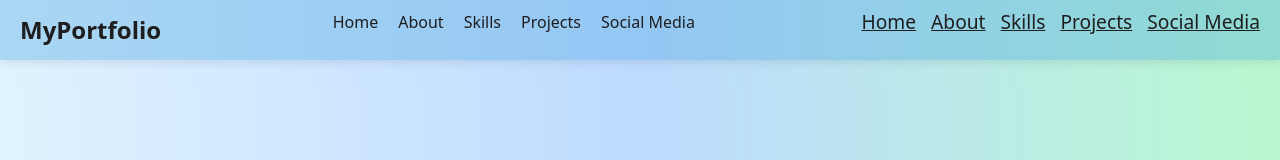
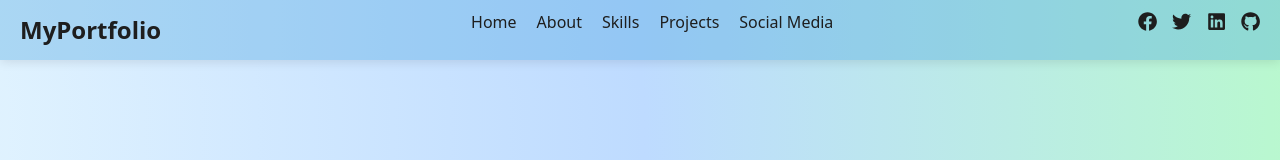
Before and after one commit to ShreyanshWillCode/PortFolio, a React (Vite) app in the folder portfolio/: page / in a window 1280 px wide. Shown: the top 160 px of the page. Built offline with nearby package versions, Linux system fonts and the light colour scheme; a web font is replaced by a local one.

Commit message:
updated navbar links

```diff
--- a/portfolio/src/App.jsx
+++ b/portfolio/src/App.jsx
@@ -130,7 +130,7 @@ const Portfolio = () => {
           <ProjectShowcase />
         </section>
 
-        <section id="social-media" className="py-5">
+        <section id="social-medias" className="py-5">
           <h2 className="text-center text-2xl font-bold mb-4">Social Media</h2>
           <SocialMedia />
         </section>
--- a/portfolio/src/components/Navbar.tsx
+++ b/portfolio/src/components/Navbar.tsx
@@ -1,13 +1,6 @@
-import React, { useState } from "react";
-import {
-  FaBars,
-  FaTimes,
-  FaFacebook,
-  FaTwitter,
-  FaLinkedin,
-  FaGithub,
-} from "react-icons/fa";
-import "./Navbar.css"; // We'll create this next
+import React, { useState } from 'react';
+import { FaBars, FaTimes, FaFacebook, FaTwitter, FaLinkedin, FaGithub } from 'react-icons/fa';
+import './Navbar.css'; // We'll create this next
 
 const Navbar: React.FC = () => {
   const [isMobileMenuOpen, setIsMobileMenuOpen] = useState(false);
@@ -23,68 +16,24 @@ const Navbar: React.FC = () => {
   return (
     <>
       <nav className="navbar ">
-        <a href="#" className="logo">
-          MyPortfolio
-        </a>
+        <a href="#" className="logo">MyPortfolio</a>
 
         {/* Desktop Navigation */}
         <ul className="nav-links">
-          <li>
-            <a href="#home" onClick={closeMobileMenu}>
-              Home
-            </a>
-          </li>
-          <li>
-            <a href="#about" onClick={closeMobileMenu}>
-              About
-            </a>
-          </li>
-          <li>
-            <a href="#skills" onClick={closeMobileMenu}>
-              Skills
-            </a>
-          </li>
-          <li>
-            <a href="#projects" onClick={closeMobileMenu}>
-              Projects
-            </a>
-          </li>
+          <li><a href="#home" onClick={closeMobileMenu}>Home</a></li>
+          <li><a href="#about" onClick={closeMobileMenu}>About</a></li>
+          <li><a href="#skills" onClick={closeMobileMenu}>Skills</a></li>
+          <li><a href="#projects" onClick={closeMobileMenu}>Projects</a></li>
 
-          <li>
-            <a href="#social-media" onClick={closeMobileMenu}>
-              Social Media
-            </a>
-          </li>
+          <li><a href="#social-medias" onClick={closeMobileMenu}>Social Media</a></li>
         </ul>
 
         {/* Desktop Social Media */}
         <ul className="social-media">
-          <li>
-            <a href="#home" onClick={closeMobileMenu}>
-              Home
-            </a>
-          </li>
-          <li>
-            <a href="#about" onClick={closeMobileMenu}>
-              About
-            </a>
-          </li>
-          <li>
-            <a href="#skills" onClick={closeMobileMenu}>
-              Skills
-            </a>
-          </li>
-          <li>
-            <a href="#projects" onClick={closeMobileMenu}>
-              Projects
-            </a>
-          </li>
-
-          <li>
-            <a href="#social-media" onClick={closeMobileMenu}>
-              Social Media
-            </a>
-          </li>
+          <li><a href="#"><FaFacebook /></a></li>
+          <li><a href="#"><FaTwitter /></a></li>
+          <li><a href="#"><FaLinkedin /></a></li>
+          <li><a href="#"><FaGithub /></a></li>
         </ul>
 
         {/* Mobile Menu Toggle */}
@@ -94,43 +43,21 @@ const Navbar: React.FC = () => {
       </nav>
 
       {/* Mobile Menu */}
-      <div className={`mobile-menu ${isMobileMenuOpen ? "active" : ""}`}>
+      <div className={`mobile-menu ${isMobileMenuOpen ? 'active' : ''}`}>
         <ul className="mobile-links">
-        <li>
-            <a href="#home" onClick={closeMobileMenu}>
-              Home
-            </a>
-          </li>
-          <li>
-            <a href="#about" onClick={closeMobileMenu}>
-              About
-            </a>
-          </li>
-          <li>
-            <a href="#skills" onClick={closeMobileMenu}>
-              Skills
-            </a>
-          </li>
-          <li>
-            <a href="#projects" onClick={closeMobileMenu}>
-              Projects
-            </a>
-          </li>
-
-          <li>
-            <a href="#social-media" onClick={closeMobileMenu}>
-              Social Media
-            </a>
-          </li>
-        </ul>
-
-        <ul className="mobile-social">
-        <li><a href="#home" onClick={closeMobileMenu}>Home</a></li>
+          <li><a href="#home" onClick={closeMobileMenu}>Home</a></li>
           <li><a href="#about" onClick={closeMobileMenu}>About</a></li>
           <li><a href="#skills" onClick={closeMobileMenu}>Skills</a></li>
           <li><a href="#projects" onClick={closeMobileMenu}>Projects</a></li>
 
-          <li><a href="#social-media" onClick={closeMobileMenu}>Social Media</a></li>
+          <li><a href="#social-medias" onClick={closeMobileMenu}>Social Media</a></li>
+        </ul>
+
+        <ul className="mobile-social">
+          <li><a href="#"><FaFacebook /></a></li>
+          <li><a href="#"><FaTwitter /></a></li>
+          <li><a href="#"><FaLinkedin /></a></li>
+          <li><a href="#"><FaGithub /></a></li>
         </ul>
       </div>
     </>
```
